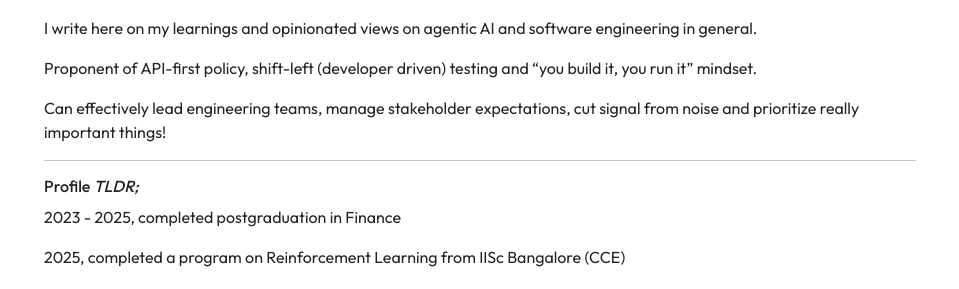
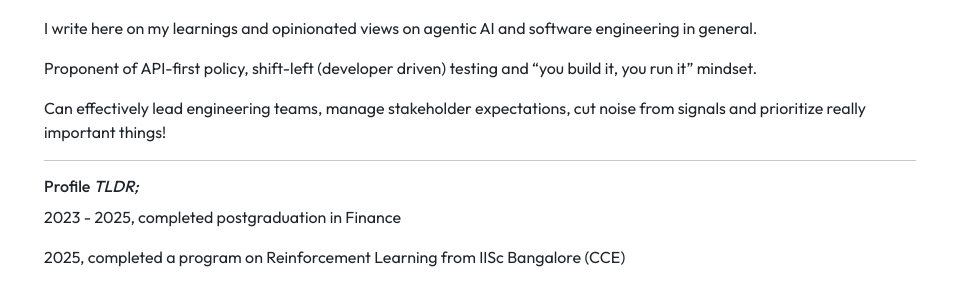
Before and after one commit to coffeeml/coffeeml.github.io, a Jekyll site: the page built from index.markdown, in a window 1280 px wide. Shown: the part 759-1048 px from the top of the page, without its empty margins (160-1119 px from the left). Built offline with Jekyll 4.4.1, drawn with Linux system fonts in a browser that asks for light colours.

Commit message:
Update index.markdown

```diff
--- a/index.markdown
+++ b/index.markdown
@@ -12,7 +12,7 @@ layout: default
         <p>Building mostly on Python, Java, Spring and OpenAI.</p>
         <p>I write here on my learnings and opinionated views on agentic AI and software engineering in general.</p>
         <p>Proponent of API-first policy, shift-left (developer driven) testing and “you build it, you run it” mindset.</p>
-        <p>Can effectively lead engineering teams, manage stakeholder expectations, cut signal from noise and prioritize really important things!</p>
+        <p>Can effectively lead engineering teams, manage stakeholder expectations, cut noise from signals and prioritize really important things!</p>
         <hr />
         <h6>Profile <i>TLDR;</i></h6>
         <p>2023 - 2025, completed postgraduation in Finance</p>
```
